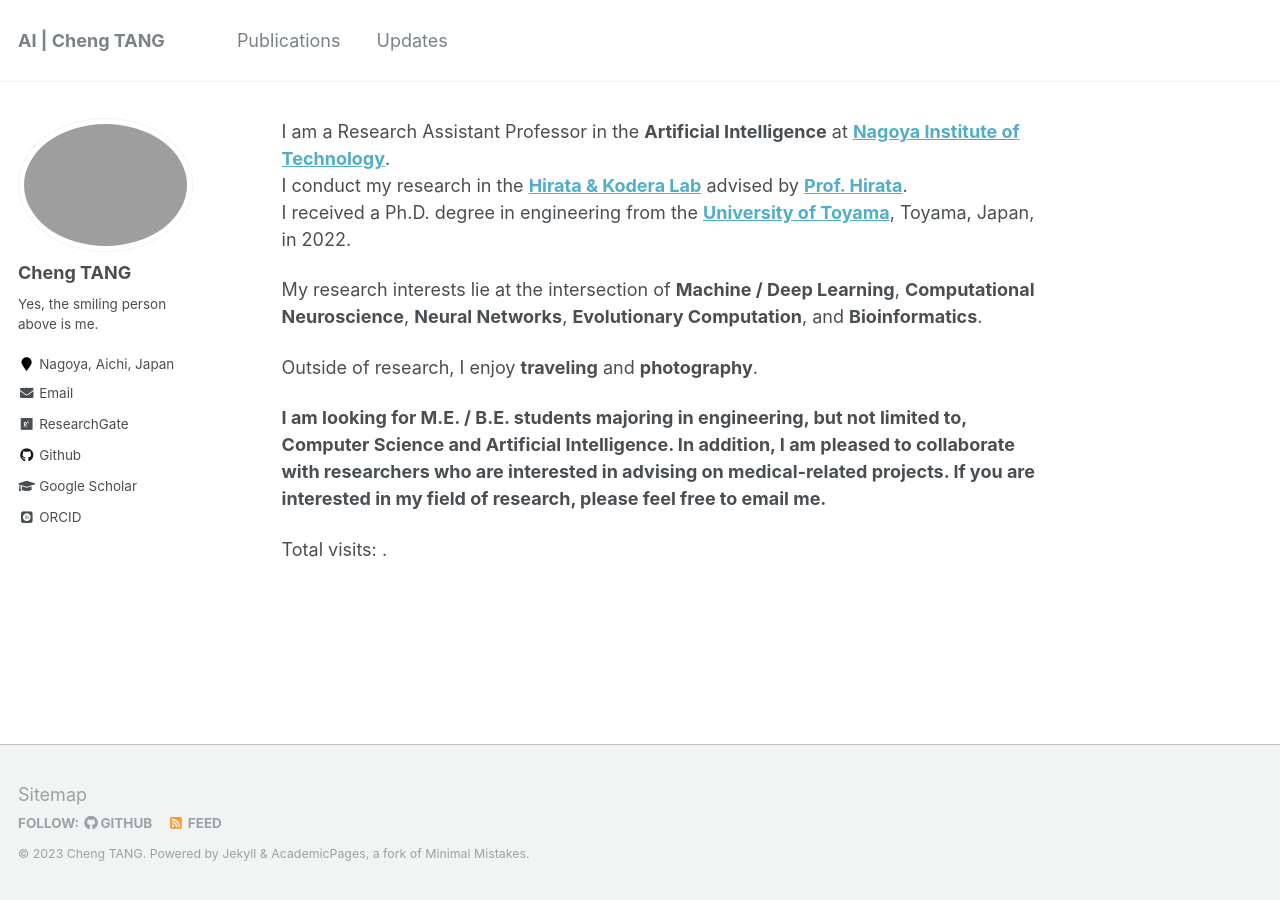
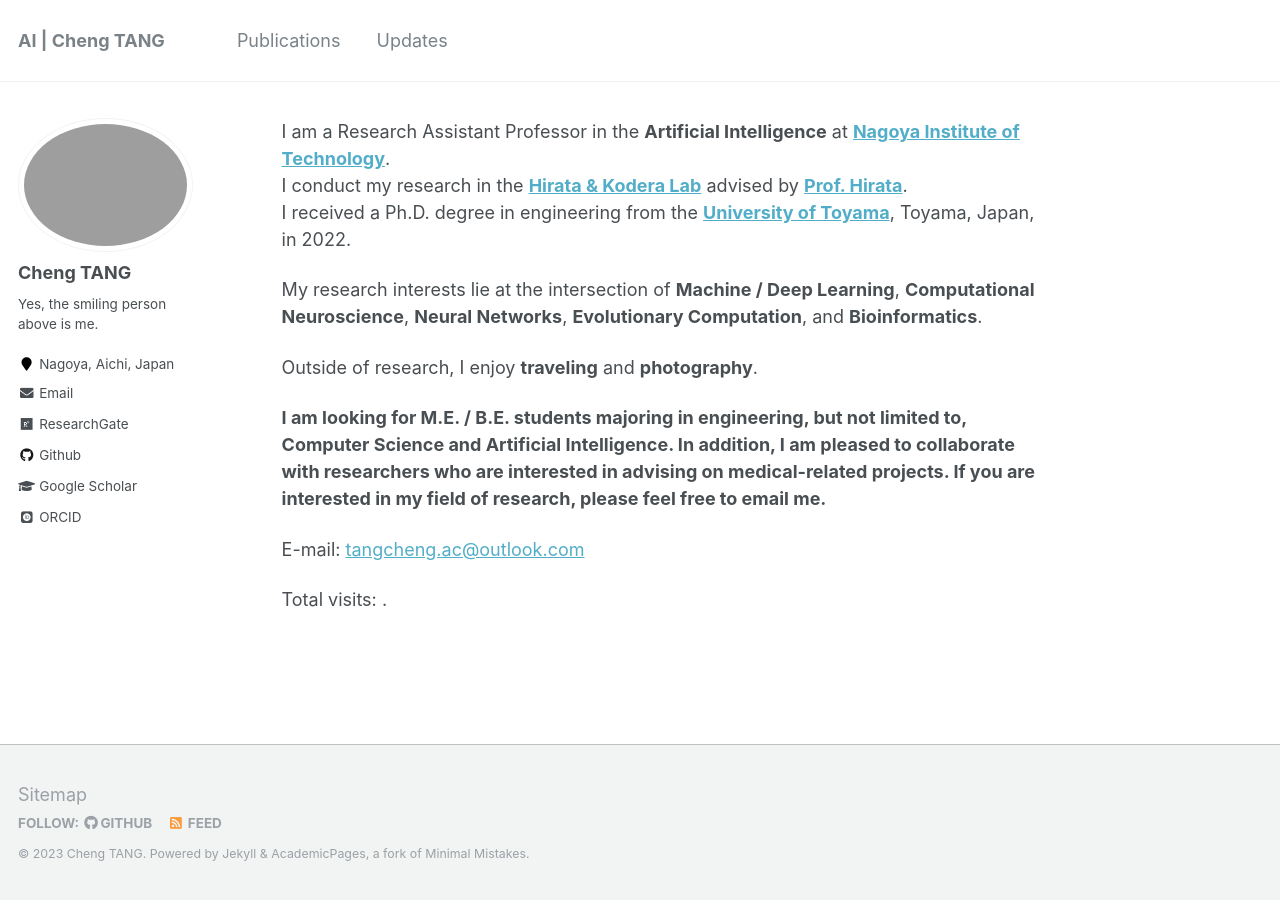
Before and after one commit to ChengTANG-AI/chengtang-ai.github.io, a Jekyll site: the page built from _pages/about.md, in a window 1280 px wide. Built offline with Jekyll 4.4.1, drawn with Linux system fonts in a browser that asks for light colours; some web fonts are replaced; comment, search, counter and statistics services are not loaded; some of the changed lines change nothing that is shown.

Commit message:
Update about.md

```diff
--- a/_pages/about.md
+++ b/_pages/about.md
@@ -18,7 +18,7 @@ Outside of research, I enjoy **traveling** and **photography**.
 
 **I am looking for M.E. / B.E. students majoring in engineering, but not limited to, Computer Science and Artificial Intelligence. In addition, I am pleased to collaborate with researchers who are interested in advising on medical-related projects. If you are interested in my field of research, please feel free to email me.**
 
-
+E-mail: <tangcheng.ac@outlook.com>
 
 
 <script async src="//busuanzi.ibruce.info/busuanzi/2.3/busuanzi.pure.mini.js"></script>
```
